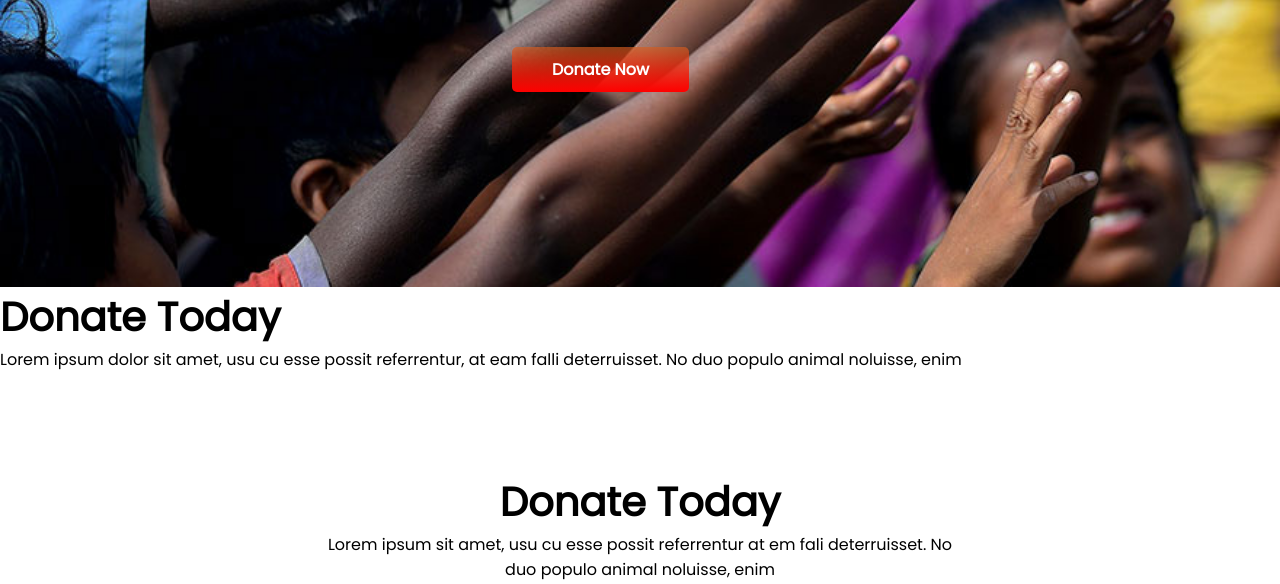
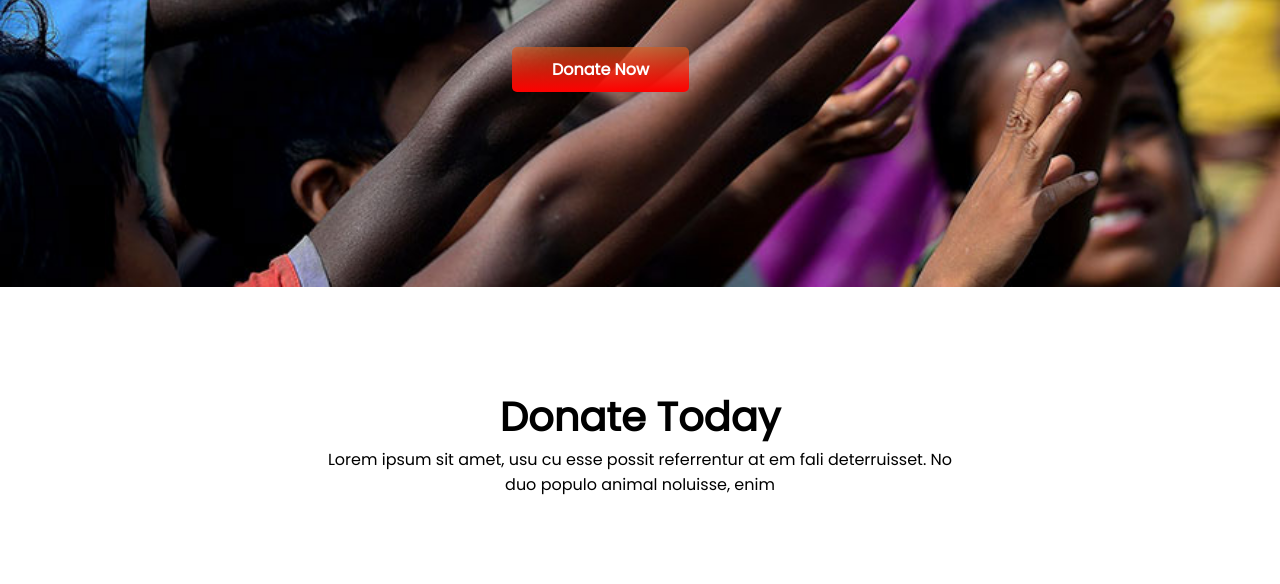
Before and after one commit to shafrinahamed97/Donation-website, a plain HTML site: page index.html in a window 1280 px wide. Shown: the part 513-1097 px from the top of the page. Drawn offline with Linux system fonts and the light colour scheme.

```diff
--- a/index.html
+++ b/index.html
@@ -34,15 +34,7 @@
 
         </div>
     </section>
-    <section class="donate_today">
-        <div>
-            <h1><strong>Donate Today</strong></h1>
-            <p>Lorem ipsum dolor sit amet, usu cu esse possit referrentur, at eam falli
-                deterruisset. No duo populo animal noluisse, enim</p>
 
-
-        </div>
-    </section>
 
 
 
@@ -69,11 +61,6 @@
                 populo animal
                 noluisse, enim</p>
         </div>
-
-
-
-
-
         <div class="flexible-container ">
             <div id="food-for-a-family" class="experience-item">
                 <img src="images/diet.png" alt="food">
```
